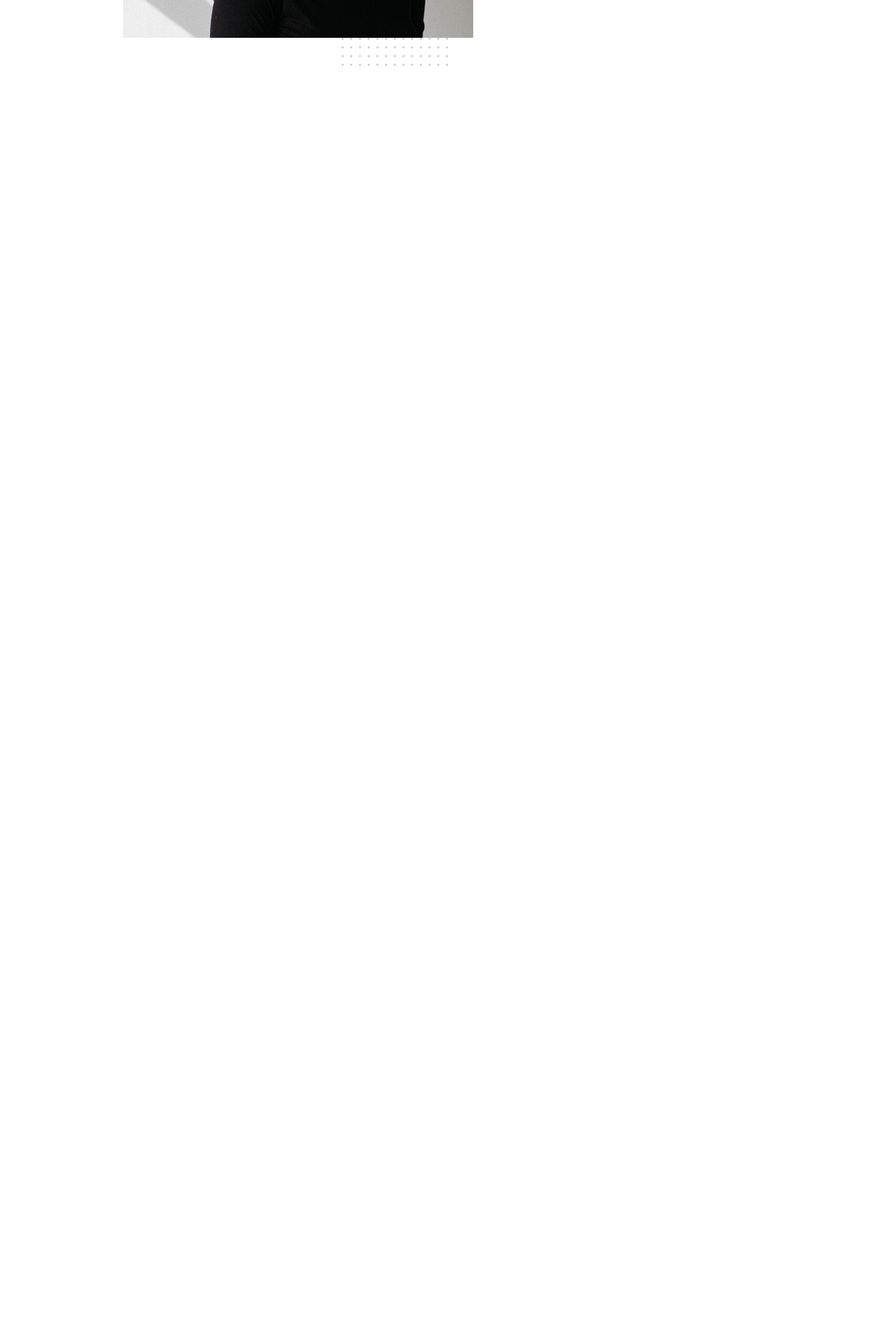
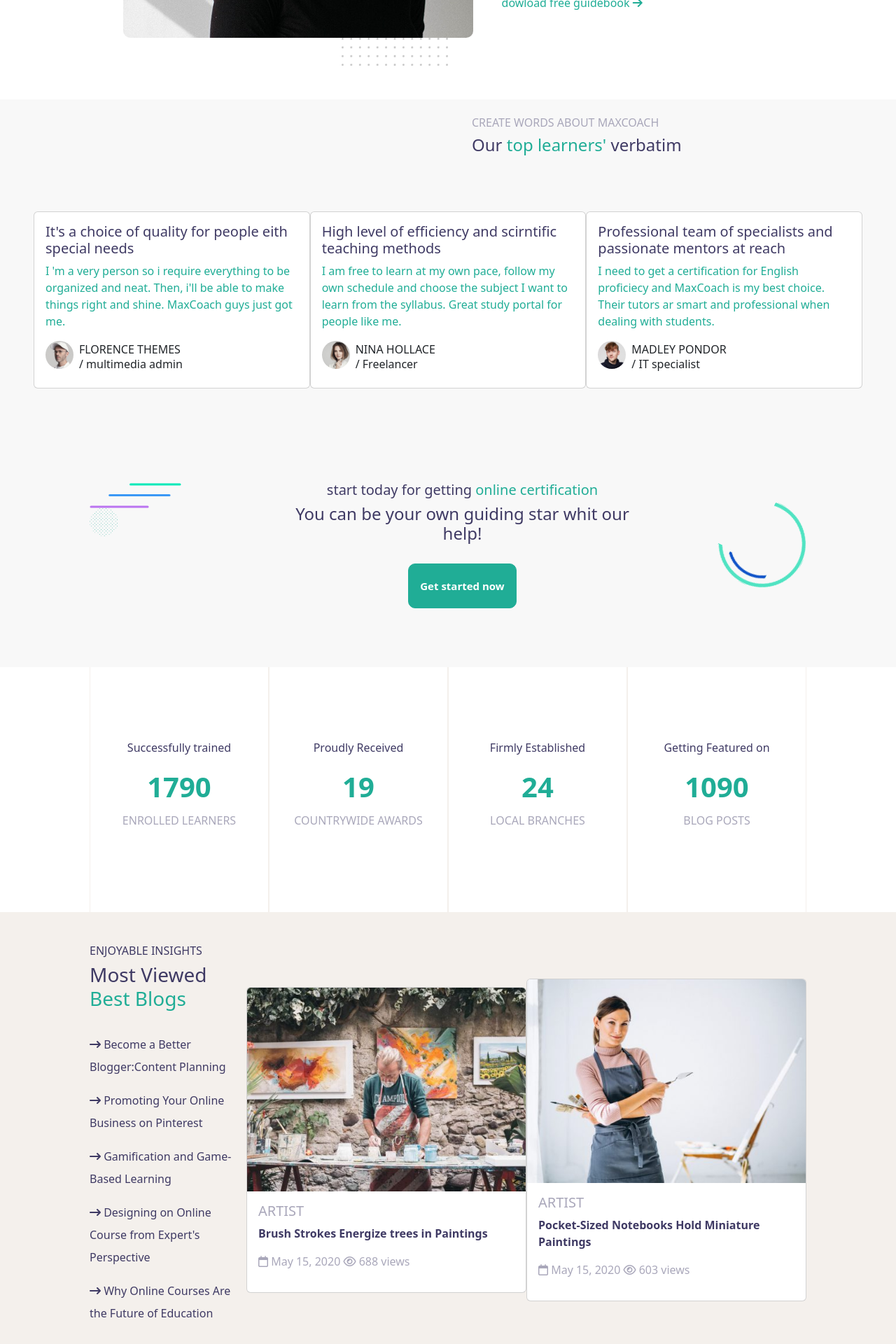
Before and after one commit to gbldmn/proj-html-vuejs, a Vue app: page / in a window 1280 px wide. Shown: the part 2784-4704 px from the top of the page at 70% size. Before the commit the page ends 2878 px from the top, so only its background shows below. Built offline with nearby package versions, Linux system fonts and the light colour scheme.

Commit message:
completamento main 3 e 4

```diff
--- a/src/App.vue
+++ b/src/App.vue
@@ -3,6 +3,8 @@
 import SearchComp from './components/SearchComp.vue'
 import MainComp from './components/MainComp.vue'
 import MainComp2 from './components/MainComp2.vue'
+import MainComp3 from './components/MainComp3.vue'
+import MainComp4 from './components/MainComp4.vue'
 
 
 export default {
@@ -10,7 +12,9 @@ export default {
     components: {
         SearchComp,
         MainComp,
-        MainComp2
+        MainComp2,
+        MainComp3,
+        MainComp4,
     }
 }
 
@@ -23,6 +27,8 @@ export default {
 <main>
     <MainComp/>
     <MainComp2/>
+    <MainComp3/>
+    <MainComp4/>
 </main>
 
 </template>
--- a/src/components/MainComp2.vue
+++ b/src/components/MainComp2.vue
@@ -124,7 +124,11 @@ export default {
      </div>
      <div class="d-flex justify-content-center align-items-center dert">
         <div>
-            <h1>pd</h1>
+            <h6 class="coler">GET STARTED <span class="color">AFFORTLESSY</span> </h6>
+            <h1>Enjoy our <br> <span class="color-2">componiorship</span></h1>
+            <p>Sneek peek into what as in store for you on our <br> online teaching and mantoring portal. Seek for <br>
+            some hidden hints of early-bird rewards as well.</p>
+            <a class="color-2" href="#">dowload free guidebook <i class="fa-solid fa-arrow-right"></i> </a>
         </div>
      </div>
     </div>
@@ -196,7 +200,16 @@ h5 {
 }
 .zi {
     z-index: 2;
+    border-radius: 10px;
+}
+.color {
+    color: #3F3A64;
+}
+.color-2 {
+    color: #20AD96;
+}
+.coler {
+    color: #A9A7BA;
 }
 
-
 </style>
--- /dev/null
+++ b/src/components/MainComp3.vue
@@ -0,0 +1,176 @@
+<script>
+
+export default {
+    name: "MainComp3.vue",
+    data(){
+        return {
+            cards: [
+                {
+                    "titolo": "It's a choice of quality for people eith special  needs",
+                    "testo": "I 'm a very person so i require everything to be organized and neat. Then, i'll be able to make things right and shine. MaxCoach guys just got me.",
+                    "foto": "images/testimonial-avata-03.jpg",
+                    "nome": "FLORENCE THEMES",
+                    "lavoro": "/ multimedia admin"
+                },
+                {
+                    "titolo": "High level of efficiency and scirntific teaching methods",
+                    "testo": "I am free to learn at my own pace, follow my own schedule and choose the subject I want to learn from the syllabus. Great study portal for people like me.",
+                    "foto": "images/testimonial-avata-02.jpg",
+                    "nome": "NINA HOLLACE",
+                    "lavoro": "/ Freelancer"
+                },
+                {
+                    "titolo": "Professional team of specialists and passionate mentors at reach",
+                    "testo": "I need to get a certification for English proficiecy and MaxCoach is my best choice. Their tutors ar smart and professional when dealing with students.",
+                    "foto": "images/testimonial-avata-04.jpg",
+                    "nome": "MADLEY PONDOR  ",
+                    "lavoro": "/ IT specialist"
+                }
+            ],
+            arrayC: [
+                {
+                    "p": "Successfully trained",
+                    "number": "1790",
+                    "blog": "ENROLLED LEARNERS"
+                },
+                {
+                    "p": "Proudly Received",
+                    "number": "19",
+                    "blog": "COUNTRYWIDE AWARDS"
+                },
+                {
+                    "p": "Firmly Established",
+                    "number": "24",
+                    "blog": "LOCAL BRANCHES"
+                },
+                {
+                    "p": "Getting Featured on",
+                    "number": "1090",
+                    "blog": "BLOG POSTS"
+                }
+            ],
+        }
+    }
+}
+
+</script>
+
+<template>
+<div class="box ">
+  <div class="mt-5 p-4 ccc">
+        <h6 class="color-3">CREATE WORDS ABOUT MAXCOACH</h6>
+        <h4 class="color-2">Our <span class="color"> top learners'</span> verbatim </h4>
+  </div>
+
+    <div class="box2 d-flex p-5 justify-content-between">
+
+        <div v-for="(elem, index) in cards" :key="index" class="card d-flex " style="width: 29rem;">
+            <div class="card-body">
+                <h5 class="card-title color-2">{{ elem.titolo }}</h5>
+                <p class="card-tex color">{{ elem.testo }}</p>
+                <div class="d-flex">
+                    <div>
+                        <img  width="40" class="rounded-circle me-2" :src="elem.foto" alt="">
+                    </div>
+                    <div>
+                        <span>{{ elem.nome }}</span>
+                        <h6>{{ elem.lavoro }}</h6>
+                    </div>
+                </div>
+            </div>
+        </div>
+    </div>
+
+    <div class="box3 d-flex justify-content-center align-items-center">
+        <div>
+            <img src="images/maxcoach-shape-01.png" alt="">
+            <img class="m" width="40" src="images/maxcoach-shape-05-150x150.png" alt="">
+        </div>
+        <div class="text-center margin lh-lg">
+            <h5 class="color-2">start today for getting <span class="color">online certification</span></h5>
+            <h4 class="color-2">You can be your own guiding star whit our help!</h4>
+            <button>Get started now</button>
+        </div>
+        <div>
+            <img src="images/maxcoach-shape-02.png" alt="">
+        </div>
+    </div>
+ <div class="box5">
+    <div class="box4 d-flex  lh-lg">
+        <div v-for="(elem, index) in arrayC" :key="index" class="items2 d-flex flex-column justify-content-center align-items-center  lh-lg">
+            <p class="color-2">{{ elem.p }}</p>
+            <h1 class="color"> <strong>{{ elem.number }}</strong> </h1>
+            <p class="color-3">{{ elem.blog }}</p>
+        </div>
+
+    </div>
+    </div>
+
+</div>
+
+</template>
+
+
+<style lang="scss" scoped>
+.box {
+    width: 100%;
+    background-color: #F8F8F8;
+}
+.color {
+    color: #20AD96;
+}
+.color-2 {
+    color: #3F3A64;
+}
+.color-3 {
+    color: #A9A7BA;
+}
+.box2 {
+    width: 100%;
+    margin: 0 auto;
+}
+.items {
+    width: calc(100% / 3 - 2px);
+}
+.ccc {
+    margin-left: 650px;
+}
+.box3 {
+    width: 80%;
+    margin: 0 auto;
+    height: 350px;
+}
+button {
+    padding: 1rem;
+    font-weight: bold;
+    font-size: 15px;
+    background-color: #20AD96;
+    border: 1px solid #20AD96;
+    border-radius: 10px;
+    color: white;
+    margin-top: 20px;
+}
+.margin {
+    margin-left: 100px;
+    margin-right: 100px;
+}
+.m {
+    margin-bottom: 100px;
+}
+.items2 {
+    width: calc(100% / 4);
+    border-left: 1px solid #F4F0EC;
+    border-right: 1px solid #F4F0EC;
+}
+.box4 {
+    width: 80%;
+    margin: 0 auto;
+    height: 350px;
+    background-color: white;
+}
+.box5 {
+    width: 100%;
+    background-color: white;
+}
+
+</style>
--- /dev/null
+++ b/src/components/MainComp4.vue
@@ -0,0 +1,76 @@
+<script>
+export default {
+    name: "MainComp4.vue",
+    }
+</script>
+
+<template>
+
+<div class="box">
+    <div class="box2 d-flex justify-content-between align-items-center">
+        <div class="d-flex flex-column">
+            <h6 class="color-2"> ENJOYABLE INSIGHTS</h6>
+            <h3 class="color-2"> Most Viewed <span class="color">Best Blogs</span></h3>
+
+                <p class="lh-lg mt-4 color-2"> <i class="fa-solid fa-arrow-right-long"></i> Become a Better Blogger:Content Planning</p>
+                <p class="lh-lg color-2"> <i class="fa-solid fa-arrow-right-long"></i> Promoting Your Online Business on Pinterest</p>
+                <p class="lh-lg color-2"> <i class="fa-solid fa-arrow-right-long"></i> Gamification and Game-Based Learning</p>
+                <p class="lh-lg color-2"> <i class="fa-solid fa-arrow-right-long"></i> Designing on Online Course from Expert's Perspective</p>
+                <p class="lh-lg color-2"> <i class="fa-solid fa-arrow-right-long"></i> Why Online Courses Are the Future of Education</p>
+
+        </div>
+        <div>
+            <div class="card" style="width: 25rem;">
+                <img src="images/artist-blog-03-480x352.jpeg" class="card-img-top" alt="...">
+                <div class="card-body">
+                    <h5 class="card-title color-3">ARTIST</h5>
+                    <p class="card-text color-2"> <strong> Brush Strokes Energize trees in Paintings</strong></p>
+                    <p class="color-3"> <i class="fa-regular fa-calendar"></i> May 15, 2020  <i class="fa-regular fa-eye"></i> 688 views </p>
+                </div>
+            </div>
+        </div>
+
+        <div>
+            <div class="card" style="width: 25rem;">
+                 <img src="images/artist-blog-01-480x352.jpg" class="card-img-top" alt="...">
+                 <div class="card-body">
+                    <h5 class="card-title color-3">ARTIST</h5>
+                    <p class="card-text color-2"> <strong> Pocket-Sized Notebooks Hold Miniature Paintings</strong></p>
+                    <p class="color-3"> <i class="fa-regular fa-calendar"></i> May 15, 2020  <i class="fa-regular fa-eye"></i> 603 views </p>
+                 </div>
+            </div>
+        </div>
+    </div>
+</div>
+
+</template>
+
+
+
+
+
+
+<style lang="scss" scoped>
+.box {
+    width: 100%;
+    background-color: #F4F0EC;
+    height: 650px;
+}
+.box2 {
+    width: 80%;
+    margin: 0 auto;
+    height: 100%;
+}
+ul li {
+    list-style-type: none;
+}
+.color-2 {
+    color: #3F3A64;
+}
+.color-3 {
+    color: #A9A7BA;
+}
+.color {
+    color: #20AD96;
+}
+</style>
```
